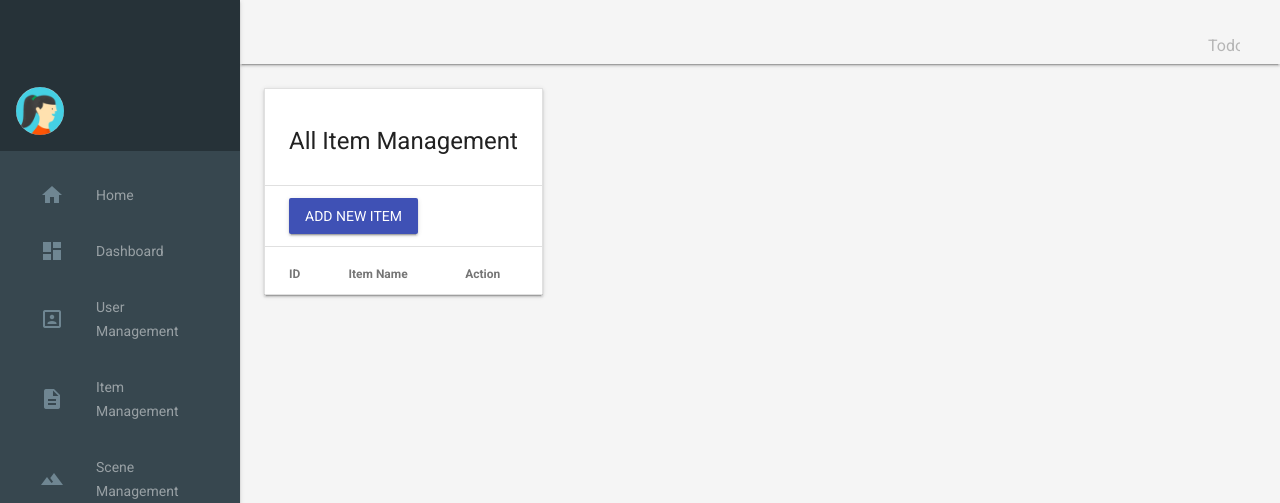
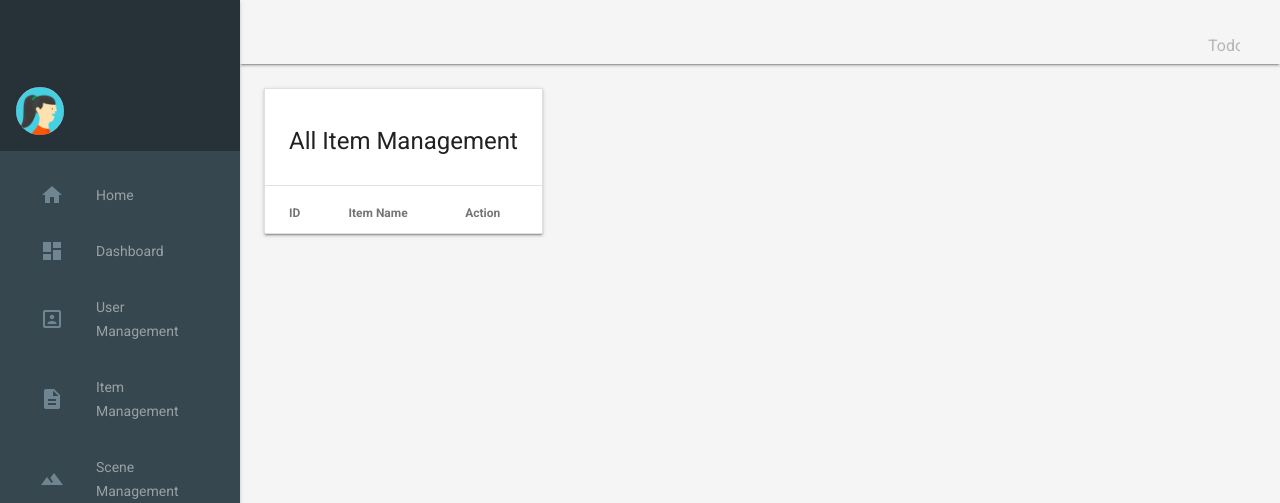
Before and after one commit to yutao-data/backend_based_on_django, a Django app: template gallery/templates/gallery/dashboard/all_item_management.html in a window 1280 px wide. Shown: the top 503 px of the page. Run offline with Django 3.2, Linux system fonts and the light colour scheme; the template is opened without the code that fills it, so the values that code supplies are empty; some libraries are stand-ins or nearby versions.

Commit message:
all_path_management暂存

```diff
--- a/gallery/api_views.py
+++ b/gallery/api_views.py
@@ -14,7 +14,7 @@ from .error import (
     APIFormNotDefine,
     NoPermission,
 )
-from .models import Scene
+from .models import Scene, Item
 from guardian.shortcuts import assign_perm
 from django.contrib.auth.decorators import login_required
 
--- a/gallery/dashboard_urls.py
+++ b/gallery/dashboard_urls.py
@@ -8,4 +8,5 @@ urlpatterns = [
     path('signup_management/', dashboard_views.UserManagement.as_view(), name='user_management'),
     path('all_scene_management/', dashboard_views.AllSceneManagementView.as_view(), name='all_scene_management'),
     path('scene_management/', dashboard_views.SceneManagementView.as_view(), name='scene_management'),
+    path('all_item_management', dashboard_views.AllItemManagementView.as_view(), name='all_item_management'),
 ]
--- a/gallery/templates/gallery/dashboard/all_item_management.html
+++ b/gallery/templates/gallery/dashboard/all_item_management.html
@@ -2,54 +2,12 @@
 
 {% block content %}
     <div id="all_item_management_div" class="mdl-grid demo-content">
-        <div class="mdl-cell mdl-cell--12-col mdl-grid" v-show="new_item_show">
-            <table class="mdl-data-table mdl-js-data-table mdl-shadow--2dp">
-                <thead>
-                    <tr>
-                        <td class="mdl-data-table__cell--non-numeric">
-                            <div class="mdl-textfield mdl-js-textfield mdl-textfield--floating-label">
-                                <strong>Add New Item</strong>
-                            </div>
-                        </td>
-                    </tr>
-                </thead>
-                <tbody>
-                    <tr>
-                        <td class="mdl-data-table__cell--non-numeric">
-                            <div class="mdl-textfield mdl-js-textfield mdl-textfield--floating-label">
-                                <input v-model="new_item_name" type="text" name="new_item_name" class="mdl-textfield__input">
-                                <label for="new_item_name" class="mdl-textfield__label">New Item Name</label>
-                            </div>
-                        </td>
-                    </tr>
-                    <tr v-show="new_item_error_message_show">
-                        <td class="mdl-data-table__cell--non-numeric">
-                            [[ new_item_error_message ]]
-                        </td>
-                    </tr>
-                    <tr>
-                        <td>
-                            <button v-on:click="new_item_onclick" class="mdl-button mdl-js-button mdl-button--accent mdl-button--raised">
-                                Add
-                            </button>
-                        </td>
-                    </tr>
-                </tbody>
-            </table>
-        </div>
         <div class="mdl-cell mdl-cell--12-col mdl-grid">
             <table class="mdl-data-table mdl-js-data-table mdl-shadow--2dp">
                 <thead>
                     <tr>
                         <td colspan="100%" class="mdl-data-table__cell--non-numeric">
                             <h4>All Item Management</h4>
-                        </td>
-                    </tr>
-                    <tr>
-                        <td colspan="100%" class="mdl-data-table__cell--non-numeric">
-                            <button v-on:click="add_item_onclick" class="mdl-button mdl-js-button mdl-button--colored mdl-button--raised">
-                                Add New Item
-                            </button>
                         </td>
                     </tr>
                     <tr>
@@ -89,42 +47,9 @@
                     new_item_error_message: '',
                 },
                 methods: {
-                    // 显示 add new item 的表单
-                    add_item_onclick: function () {
-                        this.new_item_show = true
-                    },
-                    // 新建new item
-                    new_item_onclick: function () {
-                        // 先检查是否为空
-                        if (!this.new_item_name) {
-                            this.new_item_error_message = 'Please enter item name'
-                            this.new_item_error_message_show = true
-                            return
-                        }
-                        progress_bar_app.show = true
-                        axios.post('{% url "gallery:api:add_new_item" %}', {
-                            item_name: this.new_item_name,
-                        })
-                        .then(function (response) {
-                            showSnackbar('Create New Scene Success')
-                            // 清空原有的表单数据
-                            all_item_management_app.new_item_name = ''
-                            all_item_management_app.new_item_error_message = ''
-                            all_item_management_app.new_item_error_message_show = false
-                            all_item_management_app.new_item_show = false
-                            // 刷新item 列表
-                            all_item_management_app.refresh_item_lsit()
-                        })
-                        .catch(function (error) {
-                            errorDialog(error)
-                        })
-                        .finally(function () {
-                            progress_bar_app.show = false
-                        })
-                    },
                     refresh_item_lsit: function () {
                         progress_bar_app.show = true
-                        axios.post('{% url "gallery:api:get_all_item" %}', {})
+                        axios.post('', {})
                         .then(function (response) {
                             all_item_management_app.item_list = response.data['item_list']
                         })
@@ -138,7 +63,7 @@
                     // 点击了 modify 按钮
                     modify_onclick: function (item) {
                         progress_bar_app.show = true
-                        window.location = '{% url "gallery:dashboard:item_management" %}' + '?pk=' + item.pk
+                        window.location = '' + '?pk=' + item.pk
                     }
                 },
                 created: function () {
--- a/gallery/templates/gallery/dashboard/index.html
+++ b/gallery/templates/gallery/dashboard/index.html
@@ -12,7 +12,7 @@
                     You can manage Item here
                 </div>
                 <div class="mdl-card__actions mdl-card--border">
-                    <a href="" class="mdl-button mdl-js-button mdl-js-ripple-effect">All Item</a>
+                    <a href="{% url 'gallery:dashboard:all_item_management' %}" class="mdl-button mdl-js-button mdl-js-ripple-effect">All Item</a>
                 </div>
             </div>
         </div>
```
Also changed, not shown: gallery/dashboard_views.py (+11 -0 lines).
